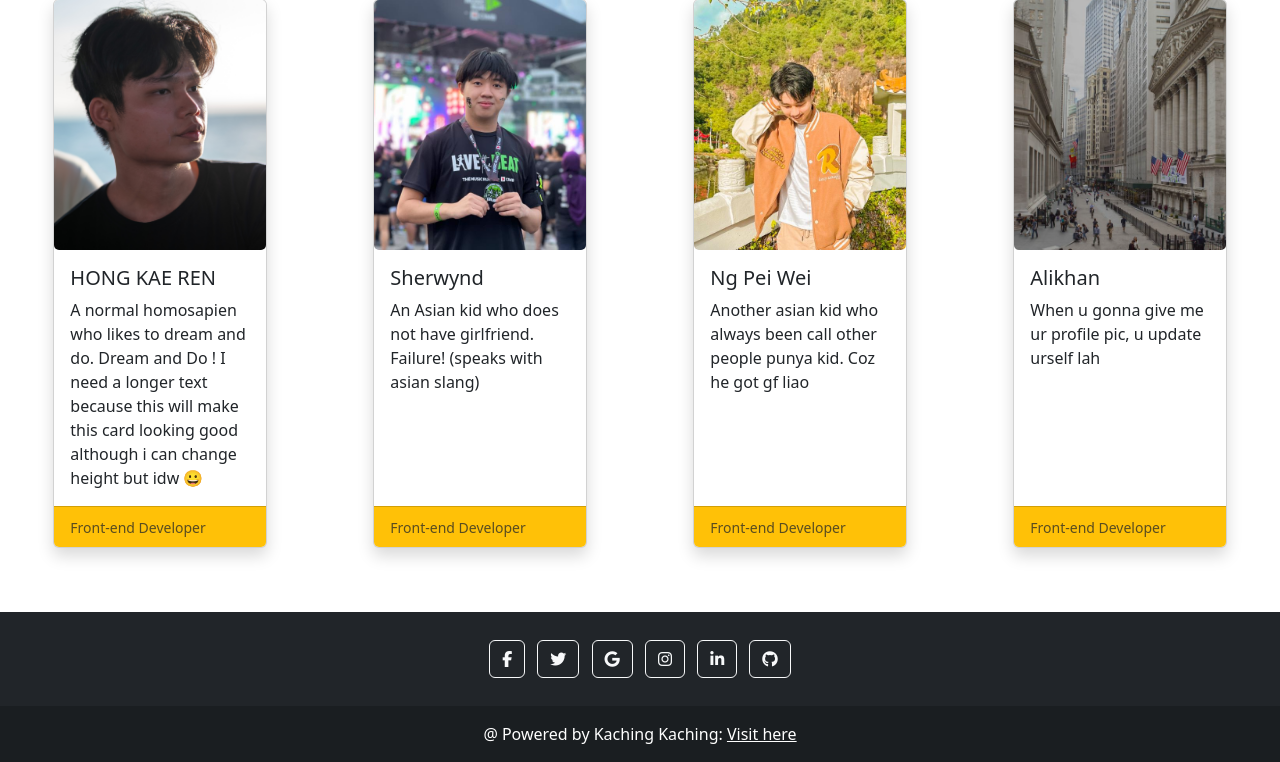
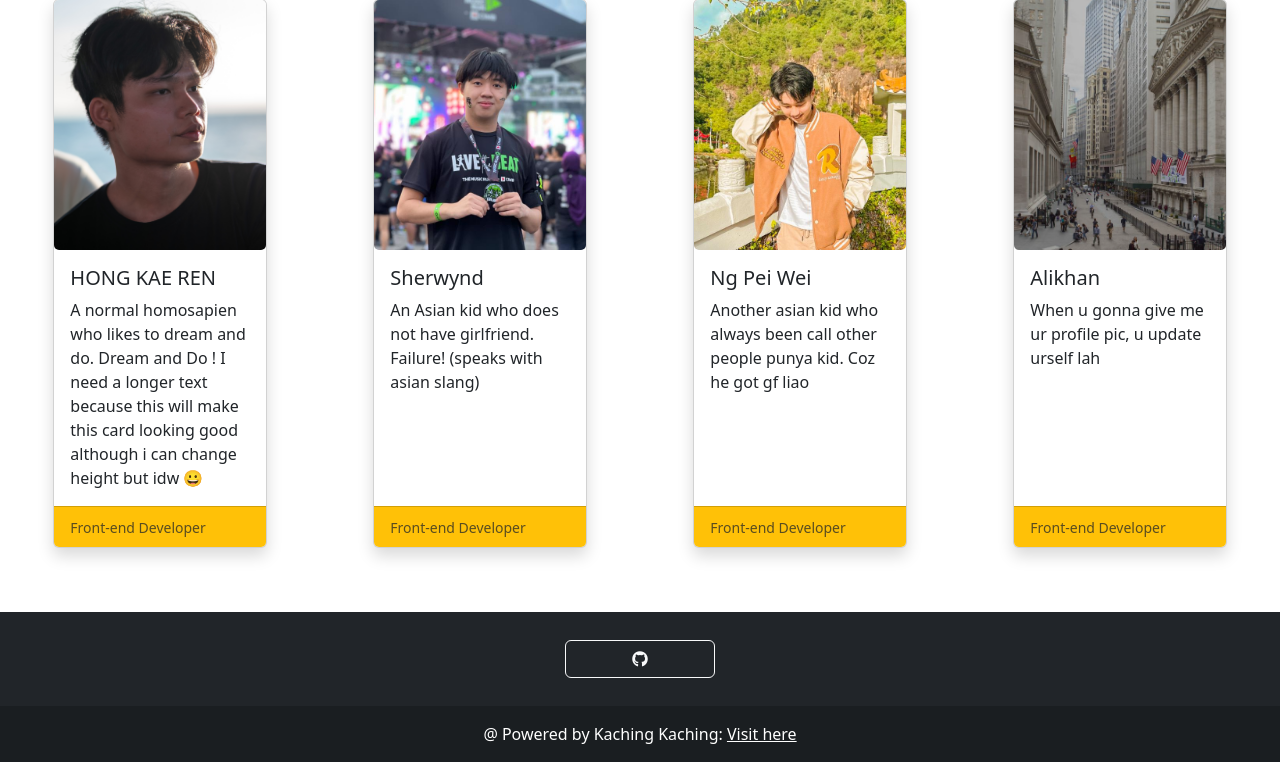
Before and after one commit to KRenHong/FiNANCE, a PHP site: page /index.php in a window 1280 px wide. Shown: the part 2675-3437 px from the top of the page. Run offline with PHP 8.4, Linux system fonts and the light colour scheme; some libraries are stand-ins or nearby versions.

Commit message:
change footer

```diff
--- a/components/footer.inc.php
+++ b/components/footer.inc.php
@@ -3,34 +3,11 @@
       <div class="container p-4 pb-0">
         <!-- Section: Social media -->
         <section class="mb-4">
-          <!-- Facebook -->
-          <a class="btn btn-outline-light btn-floating m-1" href="#!" role="button"
-            ><i class="fab fa-facebook-f"></i
-          ></a>
 
-          <!-- Twitter -->
-          <a class="btn btn-outline-light btn-floating m-1" href="#!" role="button"
-            ><i class="fab fa-twitter"></i
-          ></a>
-
-          <!-- Google -->
-          <a class="btn btn-outline-light btn-floating m-1" href="#!" role="button"
-            ><i class="fab fa-google"></i
-          ></a>
-
-          <!-- Instagram -->
-          <a class="btn btn-outline-light btn-floating m-1" href="#!" role="button"
-            ><i class="fab fa-instagram"></i
-          ></a>
-
-          <!-- Linkedin -->
-          <a class="btn btn-outline-light btn-floating m-1" href="#!" role="button"
-            ><i class="fab fa-linkedin-in"></i
-          ></a>
 
           <!-- Github -->
-          <a class="btn btn-outline-light btn-floating m-1" href="#!" role="button"
-            ><i class="fab fa-github">
+          <a class="btn btn-outline-light btn-floating m-1" href="https://github.com/KRenHong/FiNANCE" role="button"
+            style="width: 150px;"><i class="fab fa-github">
 
             </i></a>
         </section>
```
